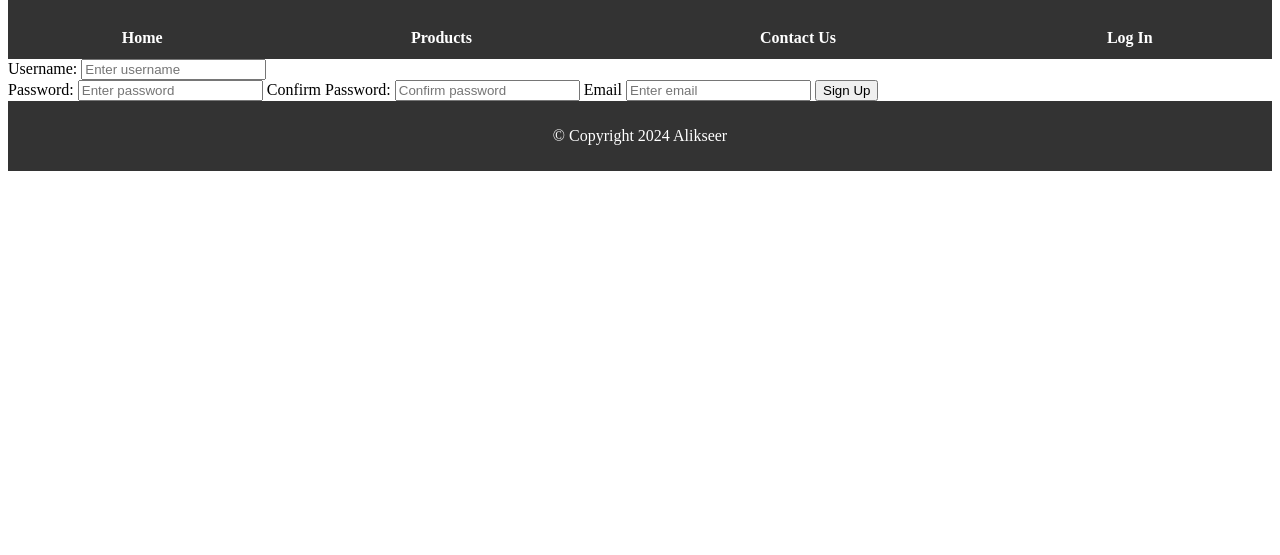
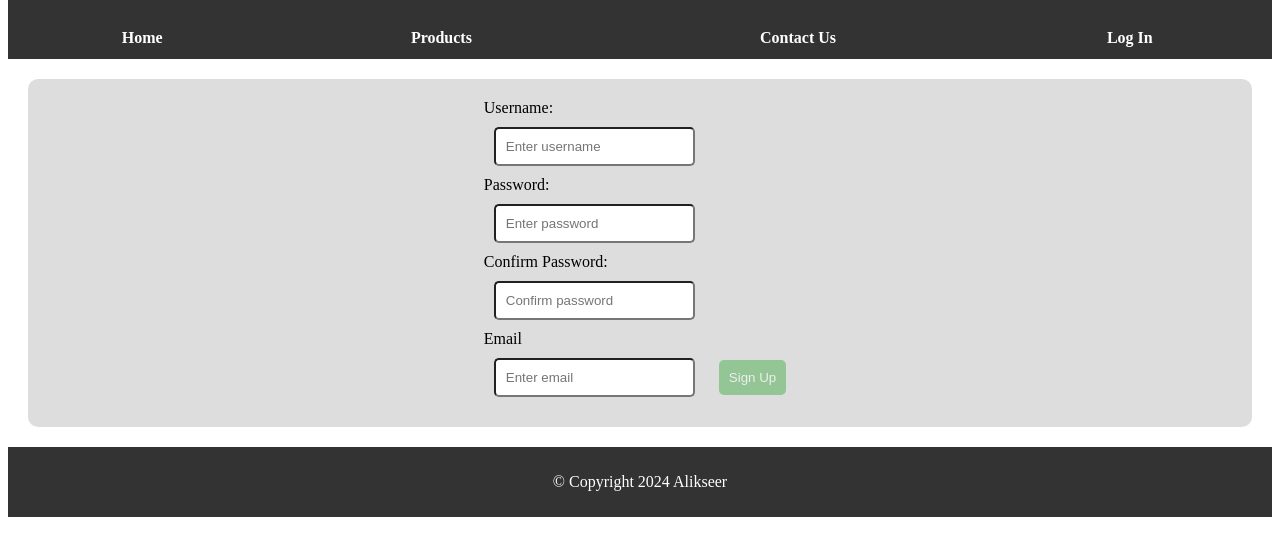
Before and after one commit to malsayed03/381Assignment1, a plain HTML site: page signup.html in a window 1280 px wide. Shown: the part 131-686 px from the top of the page. Drawn offline with Linux system fonts and the light colour scheme.

Commit message:
basic stuff

```diff
--- a/signup.html
+++ b/signup.html
@@ -37,17 +37,19 @@
         <!-- Password should be masked; also include signup link for new users (nonfunctional hyperlink) -->
       <form>
 
-        <label for="username">Username:</label>
+        <label for="username">Username:</label><br>
         <input type="text" id="username" name="username" placeholder="Enter username">
         <br>
 
-        <label for="password">Password:</label>
+        <label for="password">Password:</label><br>
         <input type="password" id="password" name="password" placeholder="Enter password">
+        <br>
 
-        <label for="password">Confirm Password:</label>
-        <input type="password" id="password" name="password" placeholder="Confirm password">
+        <label for="confirmP">Confirm Password:</label><br>
+        <input type="confirmP" id="confirmP" name="confirmP" placeholder="Confirm password">
+        <br>
 
-        <label for="email">Email</label>
+        <label for="email">Email</label><br>
         <input type="email" id="email" name="email" placeholder="Enter email">
 
         <button type="signup">Sign Up</button>
--- a/styles.css
+++ b/styles.css
@@ -217,3 +217,41 @@ footer{
 .box button:hover{
     background-color: #45A049;
 }
+
+/*Sign up section*/
+
+.signup {
+    display: flex;
+    align-content: center; /*Vertically center items*/
+    justify-content: center; /*Horizontally center items*/
+    background-color: #ddd;
+    padding: 20px;
+    margin: 20px;
+    border-radius: 10px;
+     /*makes the stuff Left like in pic*/
+    flex-wrap: wrap;
+}
+
+.signup input{
+    margin: 10px;
+    background-color: #fff;
+    padding: 10px;
+    border-radius: 5px;
+    /*make sure all fields have a required attribute*/
+  }
+
+  .signup button {
+    background-color: #4CAF50;
+    padding: 10px;
+    border-radius: 5px;
+    margin: 10px;
+    opacity: 0.5;
+    border:none;
+    text-align: center;
+    color: white;
+}
+
+.signup button:hover{
+    background-color: #45A049;
+    opacity: 1.0;
+}
```
